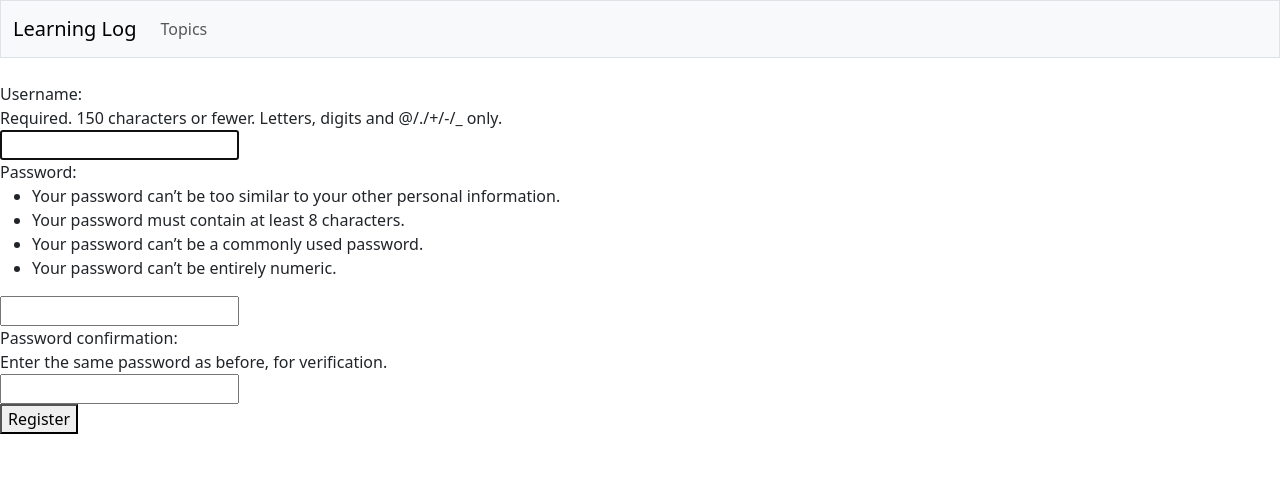
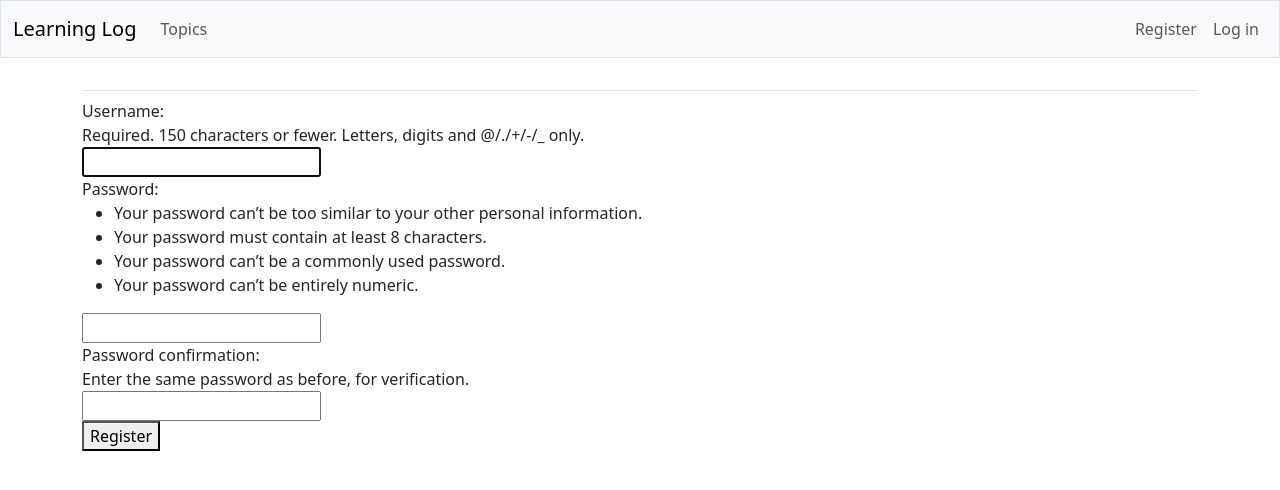
Before and after one commit to suyuan707/python-learning_log, a Django app: page /accounts/register/ in a window 1280 px wide. Shown: the top 490 px of the page. Run offline with Django 5.2, Linux system fonts and the light colour scheme; some libraries are stand-ins or nearby versions.

Commit message:
feat: 添加用户账号链接和注销表单，及完善页面余下主要部分

```diff
--- a/learning_logs/templates/learning_logs/base.html
+++ b/learning_logs/templates/learning_logs/base.html
@@ -29,12 +29,46 @@
             <a class="nav-link" href="{% url 'learning_logs:topics' %}">
               Topics</a></li>
         </ul> <!-- 定义导航栏左侧链接的代码到此结束 -->
-      </div> <!-- 定义导航栏的代码到此结束 -->
 
+        <!-- 与账户相关的链接 -->
+        <ul class="navbar-nav ms-auto mb-2 mb-md-0">
+
+          {% if user.is_authenticated %}
+            <li class="nav-item">
+              <span class="navbar-text me-2">Hello, {{ user.username }}.
+                </span></li>
+          {% else %}
+            <li class="nav-item">
+              <a class="nav-link" href="{% url 'accounts:register' %}">
+                Register</a></li>
+            <li class="nav-item">
+              <a class="nav-link" href="{% url 'accounts:login' %}">
+                Log in</a></li>
+          {% endif %}
+
+        </ul><!-- 与账户相关的链接到此结束 -->
+
+        {% if user.is_authenticated %}
+          <form action="{% url 'accounts:logout' %}" method='post'>
+            {% csrf_token %}
+            <button name='submit' class='btn btn-outline-secondary btn-sm'>
+              Log out</button>
+          </form>
+        {% endif %}
+      </div> <!-- 定义导航栏可折叠部分的代码到此结束 -->
+
+    </div><!-- 定义导航栏容器的代码到此结束 -->
+  </nav><!-- 定义导航栏的代码到此结束 -->
+
+  <main class="container">
+    <div class="pb-2 mb-2 border-bottom">
+      {% block page_header %}{% endblock page_header %}
     </div>
-  </nav>
-
-{% block content %}{% endblock content %}
+    <div>
+      {% block content %}{% endblock content %}
+    </div>
+  </main>
 
 </body>
 </html>
+<!--- 定义导航栏的代码到此结束 -->
```
